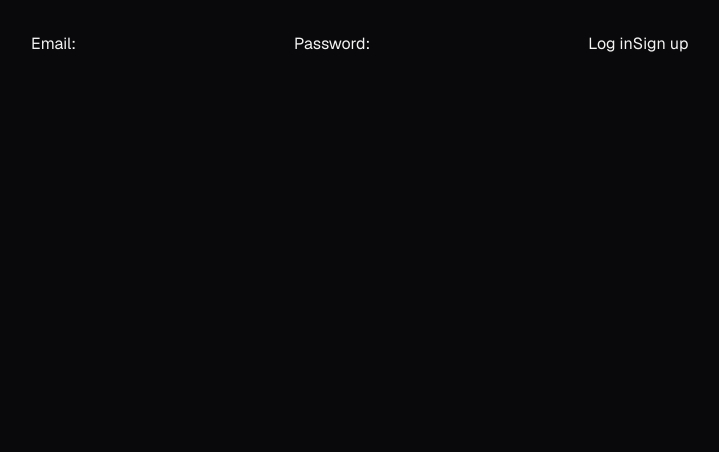
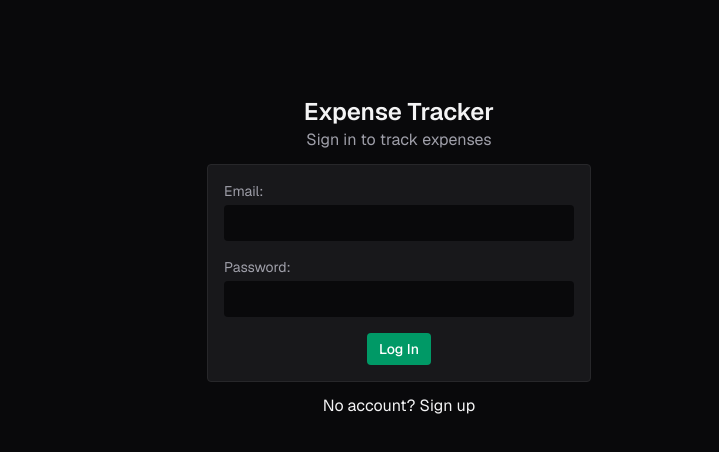
Before and after one commit to samuelbayer/expense-tracker, a Next.js app: page /login in a window 1280 px wide. Shown: the top 452 px of the page, without its empty margins (241-960 px from the left). Built offline with nearby package versions, Linux system fonts and the light colour scheme; no server answers.

Commit message:
Improve login page UI

```diff
--- a/app/login/page.tsx
+++ b/app/login/page.tsx
@@ -1,26 +1,45 @@
 'use client'
 
-import { useActionState } from 'react'
+import { useActionState, useState } from 'react'
 import { login, signup } from './actions'
+import Button from '@/components/ui/button'
 
 export default function LoginPage() {
   const [loginState, loginAction, loginPending] = useActionState(login, undefined)
   const [signupState, signupAction, signupPending] = useActionState(signup, undefined)
+  const [stateOfSign, setStateOfSign] = useState("login")
 
   const error = loginState?.error ?? signupState?.error
   const pending = loginPending || signupPending
+  const loginPendingText = loginPending ? 'Logging in...' : 'Log In'
+  const signupPendingText = signupPending ? 'Signing up...' : 'Sign up'
+  function changeStateOfSign() {
+    if (stateOfSign === "login") {
+      setStateOfSign("signup")
+    } else {
+      setStateOfSign("login")
+    }
+  }
 
   return (
-    <>
-      <form>
-        <label htmlFor="email">Email:</label>
-        <input disabled={pending} id="email" name="email" type="email" autoComplete='email' />
-        <label htmlFor="password">Password:</label>
-        <input disabled={pending} id="password" name="password" autoComplete='current-password' type="password" />
-        <button disabled={pending} formAction={loginAction}>Log in</button>
-        <button disabled={pending} formAction={signupAction}>Sign up</button>
+    <div className='flex flex-col justify-center items-center mt-16 gap-3 mx-auto max-w-sm'>
+      <div className='text-center'>
+        <h1 className='text-2xl font-semibold'>Expense Tracker</h1>
+        <p className='text-zinc-400'>Sign in to track expenses</p>
+      </div>
+      <form className='p-4 w-full flex flex-col gap-4 border border-zinc-800 bg-zinc-900 rounded'>
+        <label className='flex flex-col gap-1 text-sm text-zinc-400'>Email:
+          <input required className='px-3 py-2 rounded bg-zinc-950' disabled={pending} name="email" type="email" autoComplete='email' />
+        </label>
+        <label className='flex flex-col gap-1 text-sm text-zinc-400'>Password:
+          <input required className='px-3 py-2 rounded bg-zinc-950' disabled={pending} name="password" autoComplete='current-password' type="password" />
+        </label>
+        {error && <p role='alert' className='text-red-400 text-sm'>{error}</p>}
+        <div className='flex gap-4 justify-center'>
+          <Button className='bg-emerald-600 text-white hover:bg-emerald-500' disabled={pending} formAction={stateOfSign === "login" ? loginAction : signupAction}>{stateOfSign === "login" ? loginPendingText : signupPendingText}</Button>
+        </div>
       </form>
-      {error && <p role='alert'>{error}</p>}
-    </>
+      <button onClick={() => changeStateOfSign()} type='button'>{stateOfSign === "login" ? "No account? Sign up" : "Already have an account? Log in"}</button>
+    </div>
   )
 }
```
